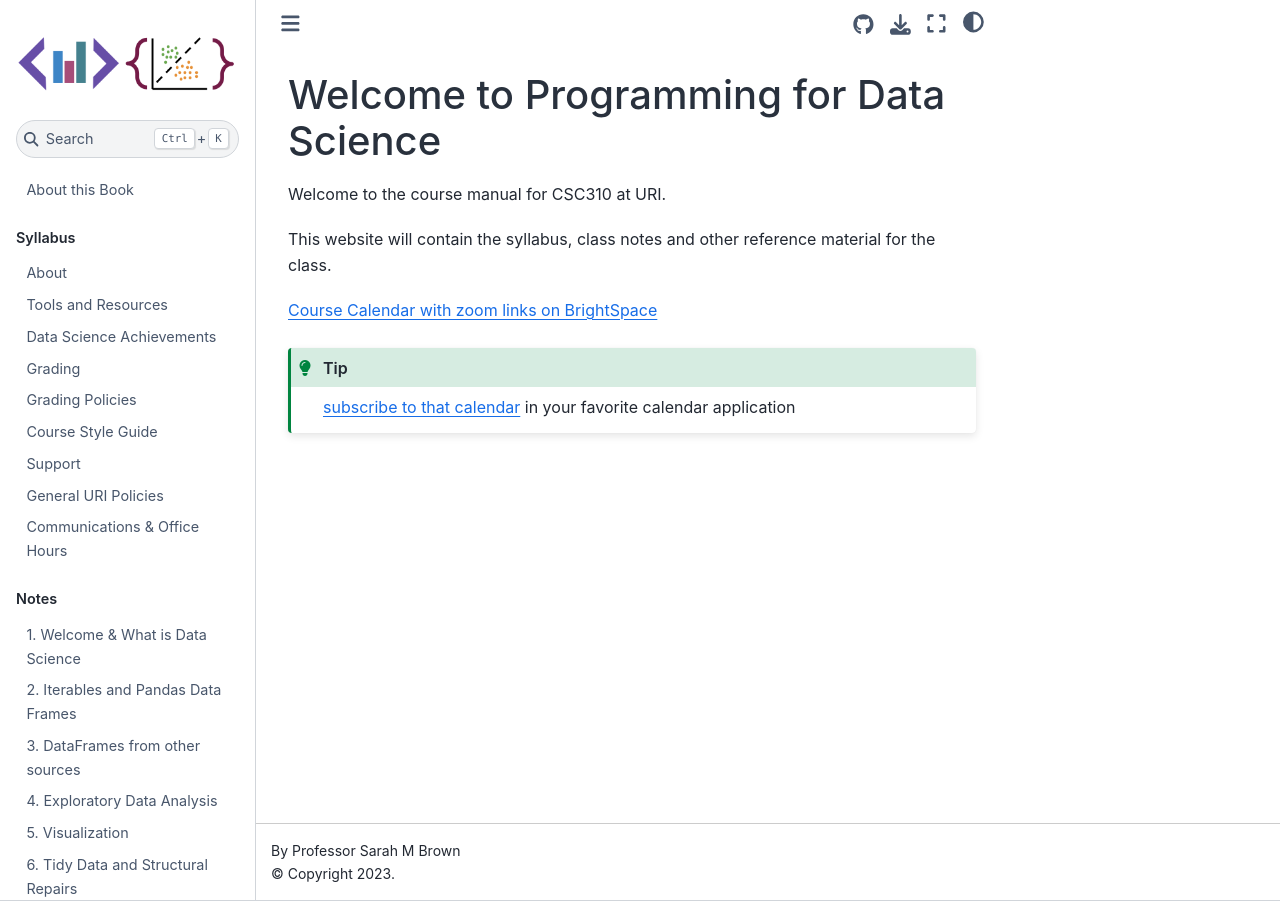
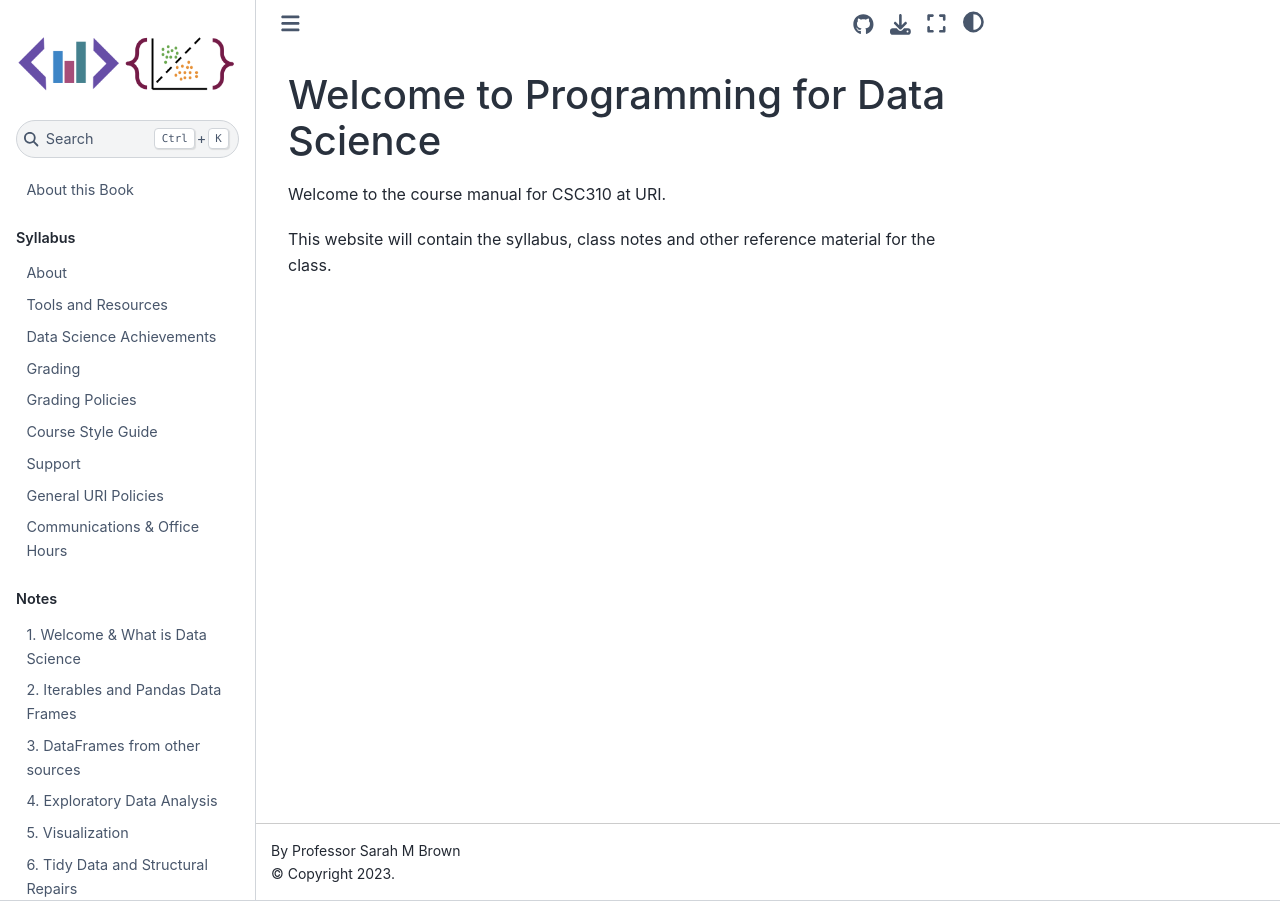
Before and after one commit to rhodyprog4ds/BrownFall23, a Jupyter Book: the page built from intro.md, in a window 1280 px wide. Built offline with Jupyter Book 1.0.4 settings and Sphinx 7.4.7 and the Sphinx Book theme 1.1.4, drawn with Linux system fonts in a browser that asks for light colours; pages that are not in the unit, such as notebooks, are missing from menus.

Commit message:
rm brightspace

````diff
--- a/intro.md
+++ b/intro.md
@@ -4,9 +4,3 @@ Welcome to Programming for Data Science
 Welcome to the course manual for CSC310 at URI.
 
 This website will contain the syllabus, class notes and other reference material for the class.
-
-[Course Calendar with zoom links on BrightSpace](https://brightspace.uri.edu/d2l/le/calendar/101136)
-
-```{tip}
-[subscribe to that calendar](https://documentation.brightspace.com/EN/le/calendar/learner/subscribe_to_calendar.htm) in your favorite calendar application
-```
````
